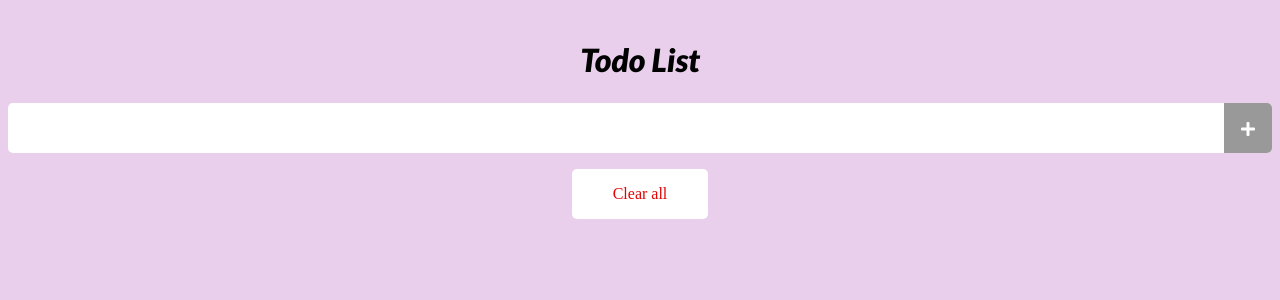
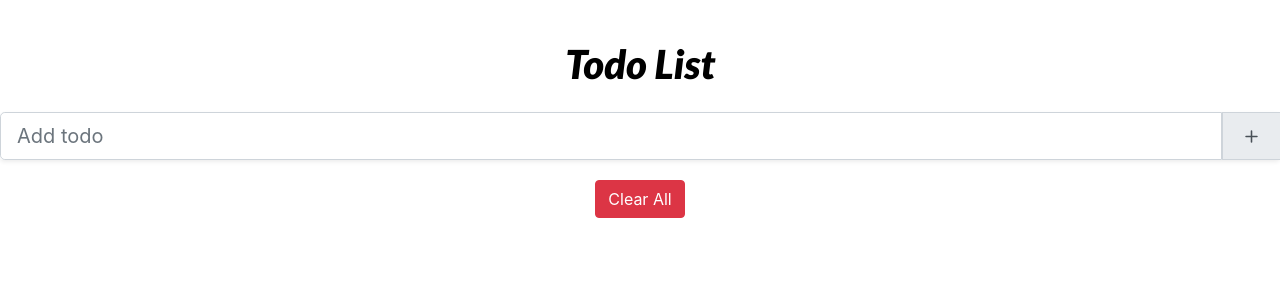
Before and after one commit to reemrev21/TodoList, a Vue app in the folder todo/: page / in a window 1280 px wide. Shown: the top 300 px of the page. Built offline with nearby package versions, Linux system fonts and the light colour scheme.

Commit message:
Bootstrap 사용해서 ui 수정

```diff
--- a/todo/package.json
+++ b/todo/package.json
@@ -8,8 +8,10 @@
     "lint": "vue-cli-service lint"
   },
   "dependencies": {
+    "bootstrap": "^4.6.0",
+    "bootstrap-vue": "^2.21.2",
     "core-js": "^3.6.5",
-    "vue": "^2.6.11"
+    "vue": "^2.6.12"
   },
   "devDependencies": {
     "@vue/cli-plugin-babel": "~4.5.0",
--- a/todo/src/components/TodoFooter.vue
+++ b/todo/src/components/TodoFooter.vue
@@ -1,8 +1,12 @@
 <template>
   <div class="clearAllContainer">
-    <span class="clearAllBtn" v-on:click="clearTodo">
+    <b-button variant="danger" v-on:click="clearTodo">
+      Clear All
+    </b-button>
+
+    <!-- <span class="clearAllBtn" v-on:click="clearTodo">
       Clear all
-    </span>
+    </span> -->
   </div>
 </template>
 
@@ -18,16 +22,7 @@ export default {
 
 <style scoped>
   .clearAllContainer {
-    width: 8.5rem;
-    height: 50px;
-    line-height: 50px;
-    background-color: white;
-    border-radius: 5px;
-    margin: 0 auto;
-  }
-  .clearAllBtn {
-    color: #e20303;
-    display: block;
-    cursor: pointer;
+    margin-top: 10px;
+    text-align: center;
   }
 </style>
--- a/todo/src/components/TodoHeader.vue
+++ b/todo/src/components/TodoHeader.vue
@@ -12,6 +12,7 @@ export default {
 
 <style scoped>
   h1 {
+    text-align: center;
     font-family: 'Lato', sans-serif;
     color: #000;
     font-weight: 900;
--- a/todo/src/components/TodoInput.vue
+++ b/todo/src/components/TodoInput.vue
@@ -1,9 +1,18 @@
 <template>
-  <div class="inputBox shadow">
-    <input type="text" v-model="newTodoItem" v-on:keyup.enter="addTodo">
+  <div class="top shawdow">
+     <b-input-group size="lg" class="shadow-sm mb-1 bg-white rounded">
+      <b-form-input type="text" placeholder="Add todo"
+        v-model="newTodoItem" v-on:keyup.enter="addTodo">
+      </b-form-input>
+      <b-input-group-prepend class="addContainer" is-text v-on:click="addTodo">
+        <b-icon icon="plus"></b-icon>
+      </b-input-group-prepend>
+    </b-input-group>
+
+    <!-- <input type="text" v-model="newTodoItem" v-on:keyup.enter="addTodo">
     <span class="addContainer" v-on:click="addTodo">
       <i class="fas fa-plus addBtn"></i>
-    </span>
+    </span> -->
   </div>
 </template>
 
@@ -37,23 +46,25 @@ export default {
   }
 
   .inputBox{
+    /* width: 70%; */
     background: white;
-    height: 50px;
+    /* height: 50px; */
     line-height: 50px;
     border-radius: 5px;
+    text-align: center;
   }
 
   .inputBox input{
     border-style: none;
-    font-size: 0.9rem;
+    /* font-size: 0.9rem; */
   }
 
   .addContainer{
-    float: right;
-    background: linear-gradient(to right, #999, #999);
-    display: block;
-    width: 3rem;
-    border-radius: 0 5px 5px 0;
+    /* float: right;
+    background: linear-gradient(to right, #999, #999); */
+    /* display: block; */
+    /* width: 3rem; */
+    /* border-radius: 0 5px 5px 0; */
     cursor: pointer;
   }
 
@@ -61,4 +72,8 @@ export default {
     color: white;
     vertical-align: middle;
   }
+
+  .top{
+    margin-bottom: 10px;
+  }
 </style>
--- a/todo/src/components/TodoList.vue
+++ b/todo/src/components/TodoList.vue
@@ -1,6 +1,24 @@
 <template>
   <div>
-    <ul>
+    <b-list-group>
+      <b-list-group-item v-for="todoItem, index in todoItems" v-bind:key="todoItem.item" class="d-flex justify-content-between shadow-sm p-3 mb-1 bg-white rounded">
+        <b-icon icon="square" v-if="!todoItem.completed" scale="2" class="checkBtn"
+          v-bind:class="{getCheck: todoItem.completed}"
+          v-on:click="toggleComplete(todoItem, index)">
+        </b-icon>
+        <b-icon icon="check-square-fill" v-if="todoItem.completed" scale="2" class="checkBtn"
+          v-bind:class="{getCheck: todoItem.completed}"
+          v-on:click="toggleComplete(todoItem, index)">
+        </b-icon>
+        <span class="list" v-bind:class="{textCompleted : todoItem.completed}">
+          {{ todoItem.item }}
+        </span>
+        <span class="removeBtn" v-on:click="removeTodo(todoItem, index)">
+          <b-icon icon="trash-fill"></b-icon>
+        </span>
+      </b-list-group-item>
+    </b-list-group>
+    <!-- <ul>
       <li v-for="todoItem, index in todoItems" v-bind:key="todoItem.item" class="shawdow">
         <i class="checkBtn fas fa-check"
           v-bind:class="{checkBtnCompleted: todoItem.completed}"
@@ -13,7 +31,7 @@
           <i class="fas fa-trash-alt"></i>
         </span>
       </li>
-    </ul>
+    </ul> -->
   </div>
 </template>
 
@@ -21,7 +39,7 @@
 export default {
   data() {
     return {
-      todoItems: []
+      todoItems: [],
     }
   },
 
@@ -36,7 +54,7 @@ export default {
       // 로컬 스토리지 데이터 갱신
       localStorage.removeItem(todoItem.item);
       localStorage.setItem(todoItem.item, JSON.stringify(todoItem))
-    }
+    },
   },
 
   created() {
@@ -78,7 +96,7 @@ export default {
 
   .checkBtn {
     line-height: 45px;
-    color: #62ac62;
+    color: #999;
     margin-right: 5px;
     cursor: pointer;
   }
@@ -91,4 +109,8 @@ export default {
     text-decoration: line-through;
     color: #b3adad;
   }
+
+  .list{
+    padding-left: 20px;
+  }
 </style>
```
Also changed, not shown: todo/src/main.js (+10 -0 lines), 1 other file (tests, documents, lock files or other folders).
